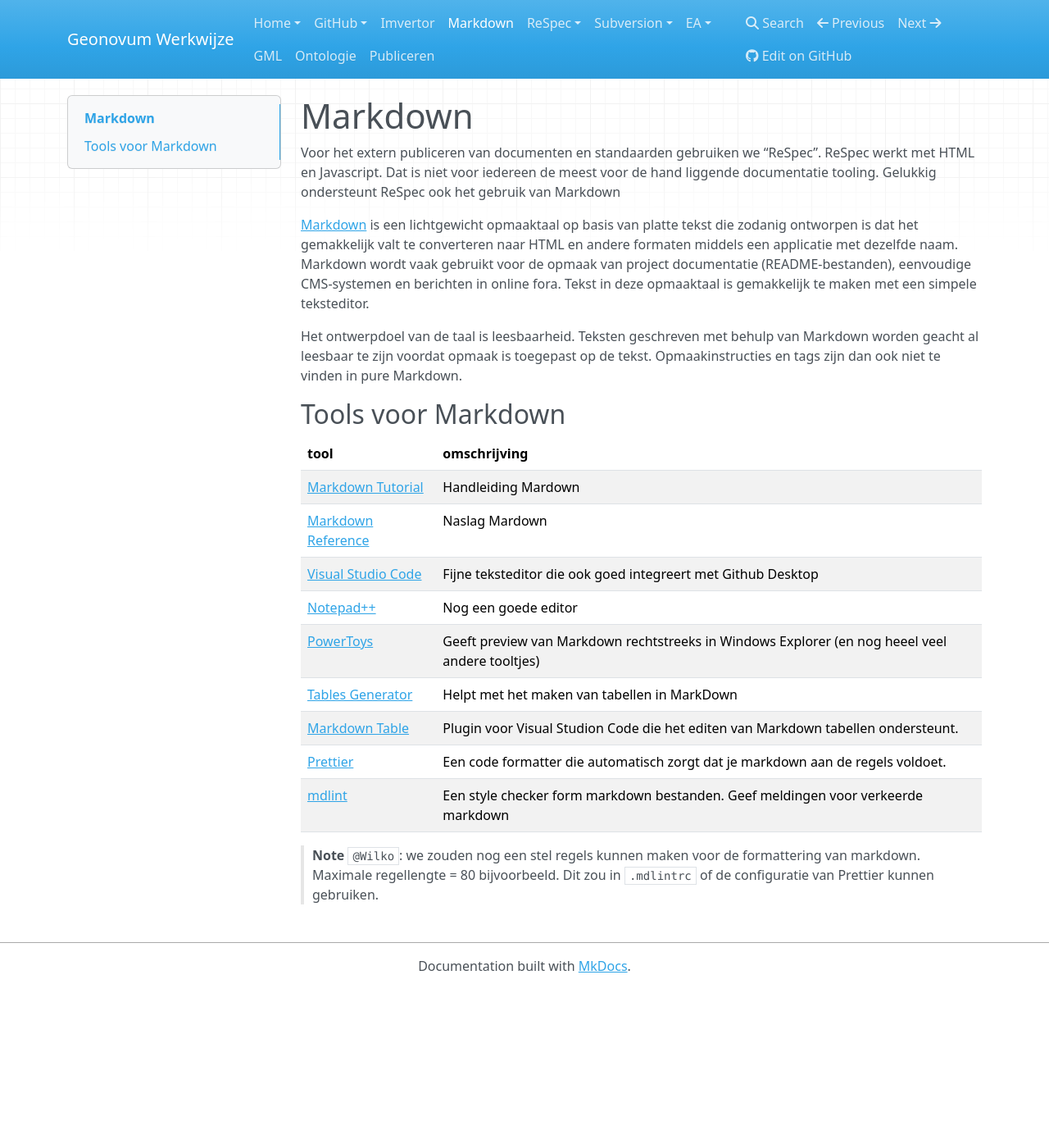
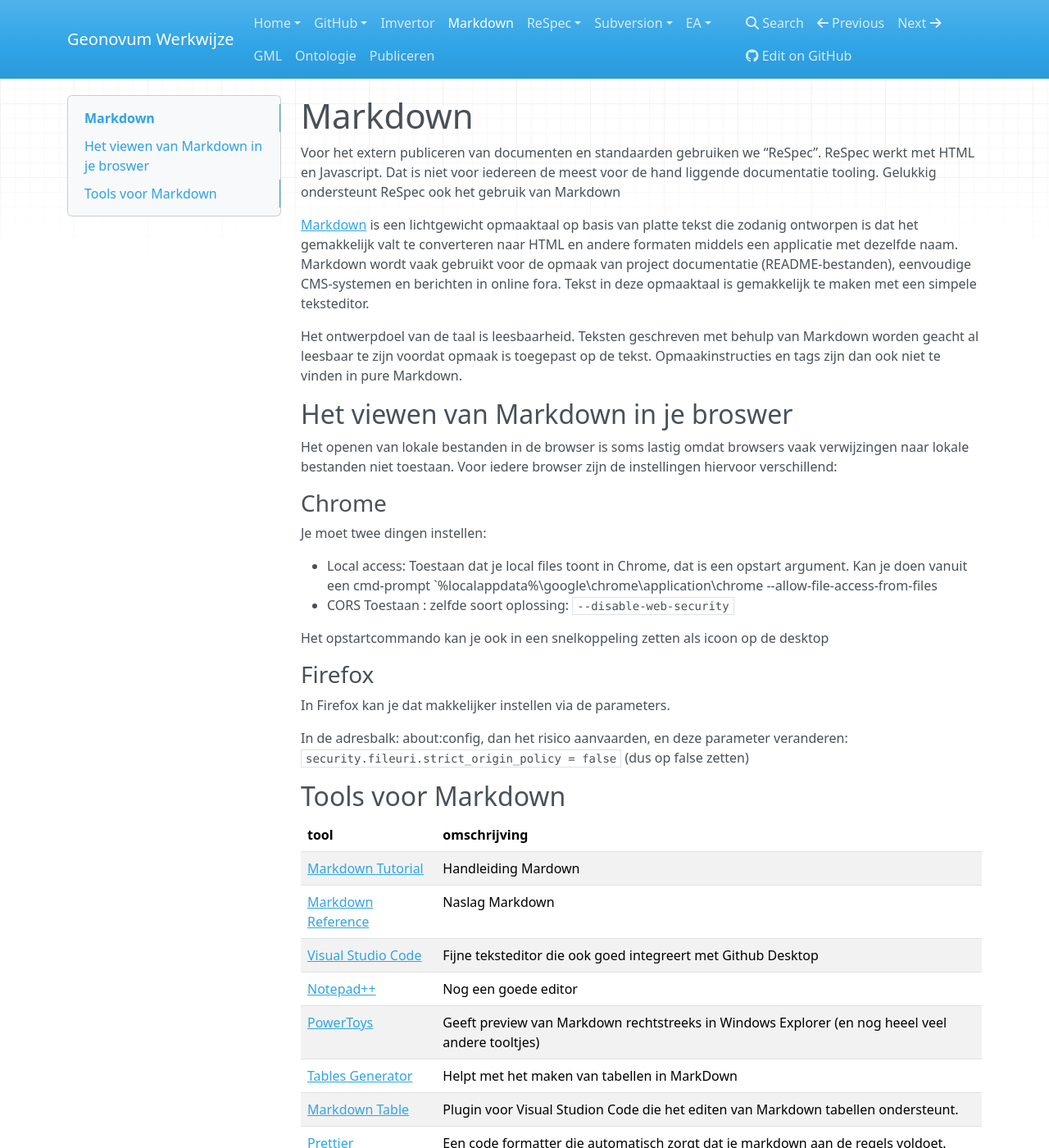
Before and after one commit to Geonovum/handleiding-tooling, an MkDocs documentation site: the page built from docs/Markdown.md, in a window 1280 px wide and 1400 px high. Shown: the whole window at 82% size. Built offline with MkDocs 1.6.1, drawn with Linux system fonts in a browser that asks for light colours; nearby versions of some CDN libraries.

```diff
--- a/docs/Markdown.md
+++ b/docs/Markdown.md
@@ -6,13 +6,31 @@ Voor het extern publiceren van documenten en standaarden gebruiken we “ReSpec
 
 Het ontwerpdoel van de taal is leesbaarheid. Teksten geschreven met behulp van Markdown worden geacht al leesbaar te zijn voordat opmaak is toegepast op de tekst. Opmaakinstructies en tags zijn dan ook niet te vinden in pure Markdown.
 
+## Het viewen van Markdown in je broswer
+
+Het openen van lokale bestanden in de browser is soms lastig omdat browsers vaak verwijzingen naar lokale bestanden niet toestaan. Voor iedere browser zijn de instellingen hiervoor verschillend:
+
+### Chrome
+
+Je moet twee dingen instellen:
+
+- Local access: Toestaan dat je local files toont in Chrome, dat is een opstart argument. Kan je doen vanuit een cmd-prompt `%localappdata%\google\chrome\application\chrome --allow-file-access-from-files
+- CORS Toestaan : zelfde soort oplossing: `--disable-web-security`
+
+Het opstartcommando kan je ook in een snelkoppeling zetten als icoon op de desktop
+
+### Firefox
+
+In Firefox kan je dat makkelijker instellen via de parameters.
+
+In de adresbalk: about:config, dan het risico aanvaarden, en deze parameter veranderen: `security.fileuri.strict_origin_policy = false` (dus op false zetten)
 
 ## Tools voor Markdown
 
 | tool                                                                                        | omschrijving                                                                                    |
 | ------------------------------------------------------------------------------------------- | ----------------------------------------------------------------------------------------------- |
 | [Markdown Tutorial](https://www.markdownguide.org/getting-started/)                         | Handleiding Mardown                                                                             |
-| [Markdown Reference](https://www.markdownguide.org/basic-syntax)                            | Naslag Mardown |
+| [Markdown Reference](https://www.markdownguide.org/basic-syntax)                            | Naslag Markdown |
 | [Visual Studio Code](https://code.visualstudio.com/)                                        | Fijne teksteditor die ook goed integreert met Github Desktop                                    |
 | [Notepad++](https://notepad-plus-plus.org/)                                                 | Nog een goede editor                                                                            |
 | [PowerToys](https://learn.microsoft.com/en-us/windows/powertoys/)                           | Geeft preview van Markdown rechtstreeks in Windows Explorer (en nog heeel veel andere tooltjes) |
```
Also changed, not shown: docs/EA.md (+19 -0 lines), docs/GML.md (+9 -11 lines), docs/GitHub-Inleiding.md (+5 -5 lines), docs/ReSpec-definitielijst-maken.md (+0 -2 lines), docs/SVN.md (+2 -8 lines).
